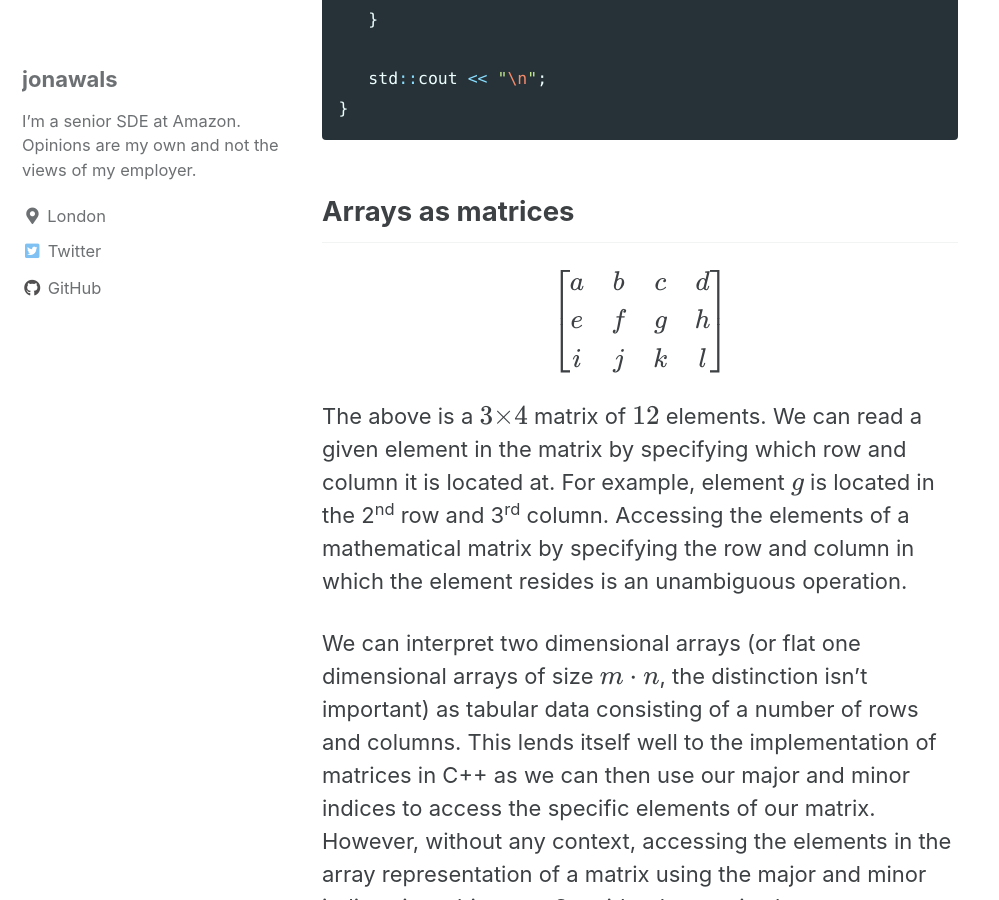
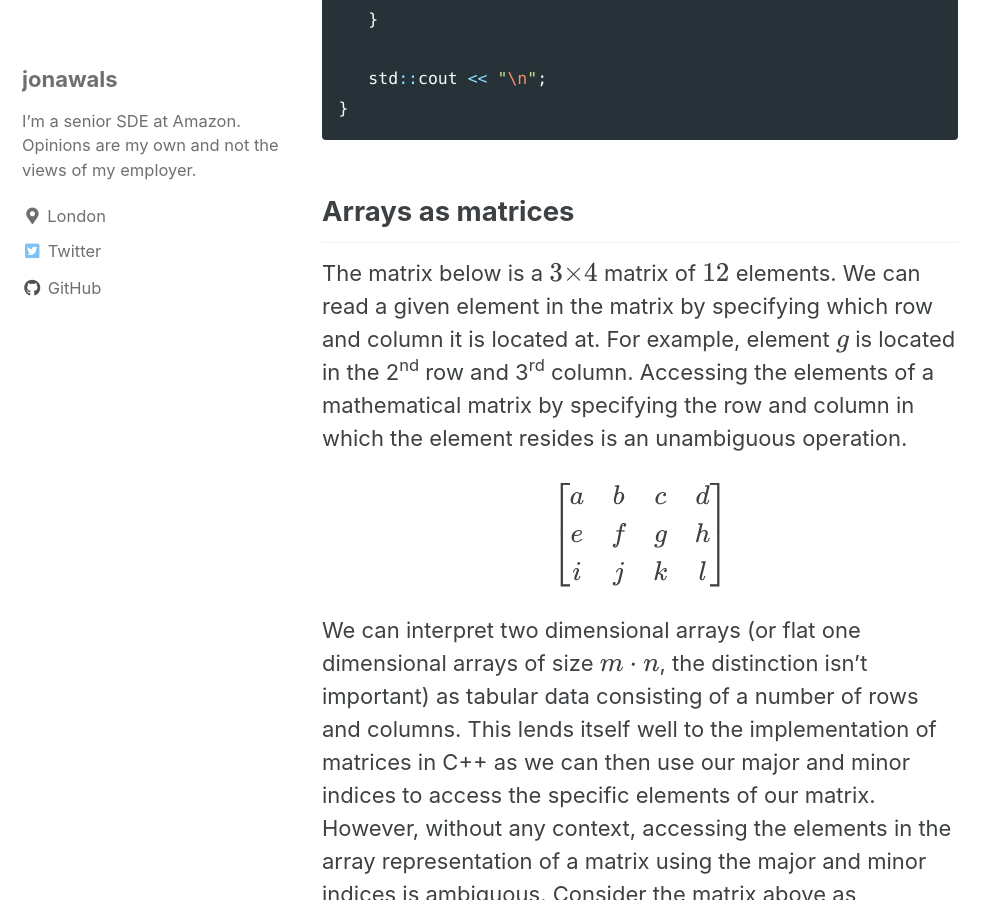
Before and after one commit to jonawals/jonawals.github.io, a Jekyll site: the page built from _posts/2023-01-19-vectors-matrices-matrix-order.markdown, in a window 1280 px wide and 900 px high, scrolled down 6076 px. Shown: the whole window, without its empty margins (0-999 px from the left). Built offline with Jekyll 4.4.1, drawn with Linux system fonts in a browser that asks for light colours; cached includes are drawn as plain includes; formulas are drawn with MathJax 3.

Commit message:
Fix headings.

````diff
--- a/_posts/2023-01-19-vectors-matrices-matrix-order.markdown
+++ b/_posts/2023-01-19-vectors-matrices-matrix-order.markdown
@@ -162,11 +162,11 @@ for(std::size_t j = 0; j < m; j++)
 
 ## Arrays as matrices
 
+The matrix below is a $3×4$ matrix of $12$ elements. We can read a given element in the matrix by specifying which row and column it is located at. For example, element $g$ is located in the 2<sup>nd</sup> row and 3<sup>rd</sup> column. Accessing the elements of a mathematical matrix by specifying the row and column in which the element resides is an unambiguous operation.
+
 $$
 \begin{bmatrix} a & b & c & d \\ e & f & g & h \\ i & j & k & l \end{bmatrix}
 $$
-
-The above is a $3×4$ matrix of $12$ elements. We can read a given element in the matrix by specifying which row and column it is located at. For example, element $g$ is located in the 2<sup>nd</sup> row and 3<sup>rd</sup> column. Accessing the elements of a mathematical matrix by specifying the row and column in which the element resides is an unambiguous operation.
 
 We can interpret two dimensional arrays (or flat one dimensional arrays of size $m \cdot n$, the distinction isn’t important) as tabular data consisting of a number of rows and columns. This lends itself well to the implementation of matrices in C++ as we can then use our major and minor indices to access the specific elements of our matrix. However, without any context, accessing the elements in the array representation of a matrix using the major and minor indices is ambiguous. Consider the matrix above as represented by a two dimensional array. What will the output of the code snippet below be?
 
@@ -273,7 +273,7 @@ You’ll notice that the row-major and column-major arrays of the same matrix ar
 
 ## Putting the theory into practice
 
-# Matrix products
+### Matrix products
 
 As we’ve seen in the previous sections, there is no concept in the mathematical sense of a “row major matrix” or a “column major matrix” as this is purely a function of how we map our mathematical matrices to memory (and thus code). However, the implementation of matrix multiplication logic does differ depending on whether we are storing our matrices in row major or column major.
 
@@ -406,7 +406,7 @@ for (std::size_t c = 0; c < rhsCols; c++)
 }
 ```
 
-# Vector-matrix products
+### Vector-matrix products
 
 Consider the following product between a row vector and a matrix:
 
````
